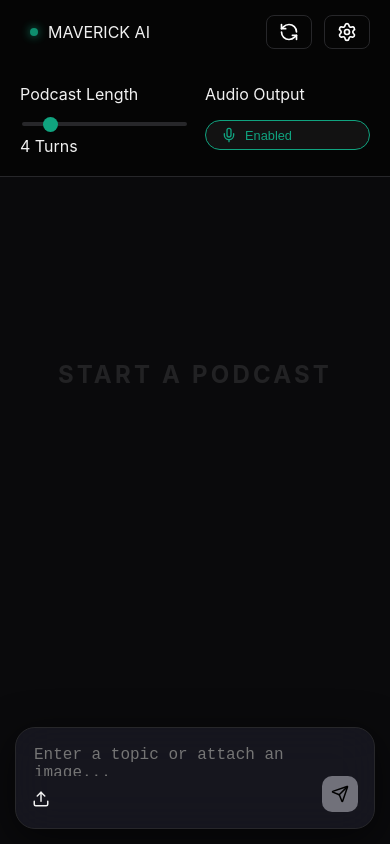
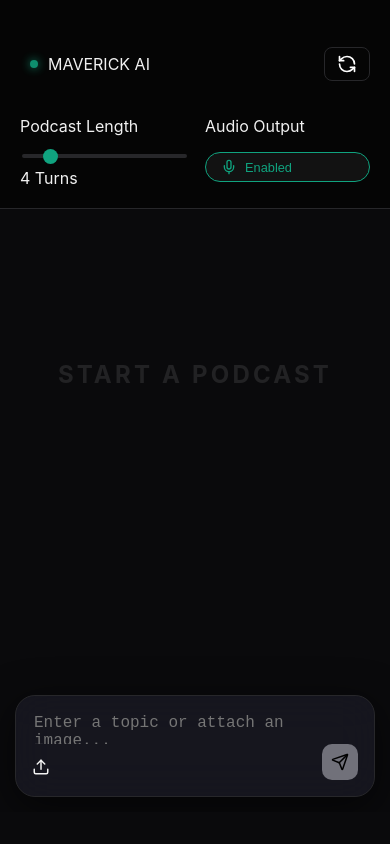
Before and after one commit to Aryan7901/podcast-gen, a React (Vite) app in the folder podcast_frontend/: page / in a window 390 px wide. Built offline with nearby package versions, Linux system fonts and the light colour scheme.

Commit message:
feat: added remote url

```diff
--- a/podcast_frontend/src/App.css
+++ b/podcast_frontend/src/App.css
@@ -57,7 +57,6 @@ body {
   height: 100vh;
 }
 
-
 .audio-toggle-btn {
   display: flex;
   align-items: center;
@@ -75,7 +74,6 @@ body {
   border-color: var(--accent);
   background: rgba(16, 163, 127, 0.05);
 }
-
 
 .sidebar-footer {
   position: absolute;
@@ -167,7 +165,6 @@ body {
   overflow: hidden;
   padding-left: 280px; /* Offset for floating sidebar on Desktop */
 }
-
 
 .input-area {
   position: relative;
@@ -302,12 +299,14 @@ textarea {
 @media (max-width: 768px) {
   .app-container {
     flex-direction: column;
+    padding-bottom: 2rem;
   }
   .sidebar {
     display: none;
   }
   .app-header {
     display: block;
+    padding-top: 2rem;
   }
   .main-content {
     padding-left: 0;
--- a/podcast_frontend/src/App.tsx
+++ b/podcast_frontend/src/App.tsx
@@ -143,13 +143,13 @@ const App: React.FC = () => {
               <RefreshCcw size={20} />
               <span className="desktop-only">New</span>
             </button>
-            <button
+            {/* <button
               className="header-btn"
               onClick={() => setShowSettings(!showSettings)}
             >
               {showSettings ? <ChevronUp size={20} /> : <Settings size={20} />}
               <span className="desktop-only">Settings</span>
-            </button>
+            </button> */}
           </div>
         </div>
 
--- a/podcast_frontend/src/hooks/useBroadCast.tsx
+++ b/podcast_frontend/src/hooks/useBroadCast.tsx
@@ -21,7 +21,7 @@ export const useBroadcast = (pushAudio: (chunk: string) => void) => {
     if (image) body.append("image", image);
 
     try {
-      const resp = await fetch("http://localhost:8000/generate", {
+      const resp = await fetch("http://aryan-api.771727.xyz/podcast-gen/generate", {
         method: "POST",
         body,
       });
```
